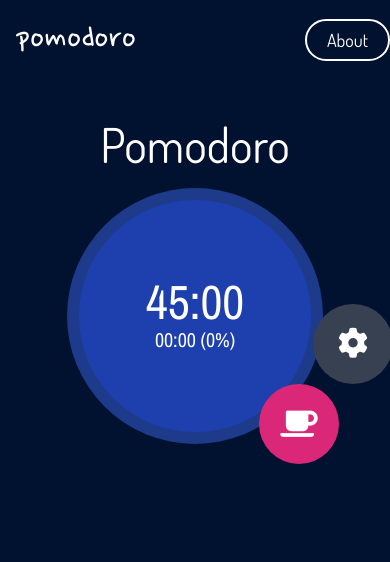
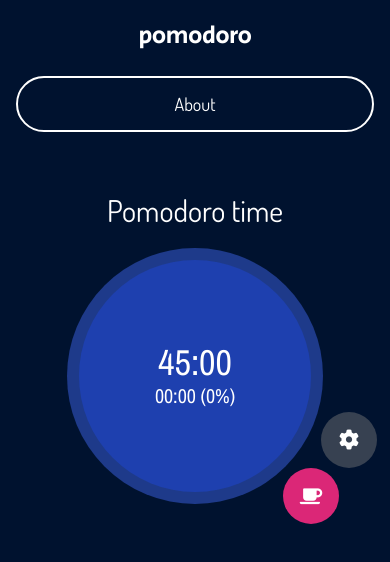
Before and after one commit to LombardoCode/pomodoro-web, a React (Create React App) app: page / in a window 390 px wide. Shown: the top 562 px of the page. Built offline with nearby package versions, Linux system fonts and the light colour scheme.

Commit message:
[UPDATE]: Responsive design: Navbar and texts has been resized. [UPDATE]: Logo's font has been changed.

```diff
--- a/src/components/Navbar/Navbar.jsx
+++ b/src/components/Navbar/Navbar.jsx
@@ -4,7 +4,7 @@
 
 const LogoClickeable = ({ text, route }) => {
 	return (
-		<Link to={route} className="fnt_nanum text-white text-4xl px-4">
+		<Link to={route} className="fnt_secular text-white text-2xl tracking-tight">
 			{text}
 		</Link>
 	);
@@ -14,7 +14,7 @@
 	return (
 		<Link
 			to={route}
-			className="fnt_dosis text-lg text-white py-2 px-5 rounded-full ml-4 hover:bg-white hover:text-black transition-all border-2 border-white"
+			className="fnt_dosis inline-block sm:inline w-full sm:w-auto text-center text-lg text-white py-3 sm:py-2 px-5 rounded-full mt-4 sm:mt-0 sm:ml-4 hover:bg-white hover:text-black transition-all border-2 border-white"
 		>
 			{text}
 		</Link>
@@ -24,13 +24,13 @@
 const Navbar = () => {
 	return (
 		<div>
-			<div className="container mx-auto py-5">
+			<div className="container mx-auto px-4 py-5">
 				<nav>
-					<ul className="flex justify-between items-center">
-						<div id="logo">
+					<ul className="flex flex-col sm:flex-row justify-between items-center">
+						<div id="logo" className="mb-2 sm:mb-0">
 							<LogoClickeable text={"pomodoro"} route={"/"} />
 						</div>
-						<div id="links">
+						<div id="links" className="w-full sm:w-auto">
 							<LinkClickable text={"About"} route={"/about"} />
 						</div>
 					</ul>
--- a/src/components/Navbar/navbar.css
+++ b/src/components/Navbar/navbar.css
@@ -1,8 +1,8 @@
-@import url("https://fonts.googleapis.com/css2?family=Nanum+Pen+Script&display=swap");
+@import url("https://fonts.googleapis.com/css2?family=Secular+One&display=swap");
 @import url("https://fonts.googleapis.com/css2?family=Dosis&display=swap");
 
-.fnt_nanum {
-	font-family: "Nanum Pen Script", cursive;
+.fnt_secular {
+	font-family: "Secular One", sans-serif;
 }
 
 .fnt_dosis {
--- a/src/components/Settings/Settings.jsx
+++ b/src/components/Settings/Settings.jsx
@@ -18,7 +18,6 @@
 				...formValues,
 				[e.target.name]: Number(e.target.value),
 			});
-			console.log("minutes changed!");
 			minutesInitializer(formValues);
 			resetTimer();
 		}
@@ -32,10 +31,10 @@
 		<div className="relative">
 			<button
 				id="settings-button"
-				className="w-20 h-20 text-white bg-gray-700 rounded-full font-4xl hover:bg-gray-800 transition-all duration-200"
+				className="flex justify-center items-center w-14 h-14 sm:w-20 sm:h-20 text-white bg-gray-700 rounded-full font-4xl hover:bg-gray-800 transition-all duration-200"
 				onClick={() => setDisplaySettings(!displaySettings)}
 			>
-				<i className="fas fa-cog text-3xl"></i>
+				<i className="fas fa-cog text-xl sm:text-3xl"></i>
 			</button>
 			{displaySettings && (
 				<Modal setShowModal={onSetShowModal}>
--- a/src/components/Timer/Timer.jsx
+++ b/src/components/Timer/Timer.jsx
@@ -151,7 +151,7 @@
 						}`}
 					>
 						<span id="display">
-							<p className="text-center text-5xl">
+							<p className="text-center text-4xl sm:text-5xl">
 								{secondsToTimer(secondsLeft)}
 							</p>
 							<p className="text-center text-xl">
@@ -174,19 +174,19 @@
 				</div>
 				<div
 					id="switcher"
-					className={`absolute -right-4 bottom-0 w-20 h-20 ${
+					className={`absolute -right-4 bottom-0 w-14 h-14 sm:w-20 sm:h-20 ${
 						pomodoroMode
 							? "bg-pink-600 hover:bg-pink-700"
 							: "bg-blue-600 hover:bg-blue-700"
 					} transition-all z-10 rounded-full flex justify-center items-center cursor-pointer`}
 					onClick={() => onChangeMode()}
 				>
-					<span className="text-3xl text-white">
+					<span className="text-lg sm:text-3xl text-white">
 						{pomodoroMode && <i className="fas fa-coffee"></i>}
 						{!pomodoroMode && <i className="fas fa-brain"></i>}
 					</span>
 				</div>
-				<div className="absolute -right-20 bottom-20 w-20 h-20">
+				<div className="absolute -right-16 bottom-8 sm:-right-20 sm:bottom-20 w-20 h-20">
 					<Settings
 						resetTimer={resetTimer}
 						minutes={minutes}
--- a/src/components/pages/Pomodoro/Pomodoro.jsx
+++ b/src/components/pages/Pomodoro/Pomodoro.jsx
@@ -51,8 +51,8 @@
 	return (
 		<div>
 			<div className="container mx-auto my-10">
-				<h1 className="text-white text-center text-5xl fnt_dosis">
-					{pomodoroMode ? "Pomodoro" : "Break time"}
+				<h1 className="text-white text-center text-3xl sm:text-5xl fnt_dosis">
+					{pomodoroMode ? "Pomodoro time" : "Break time"}
 				</h1>
 				<Timer
 					pomodoroMode={pomodoroMode}
```
